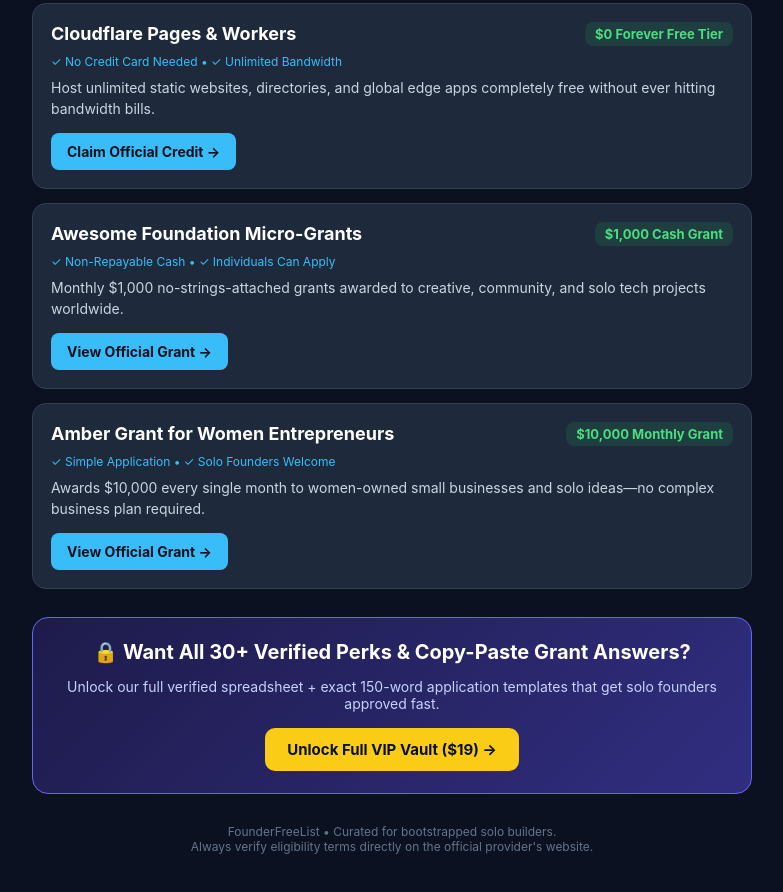
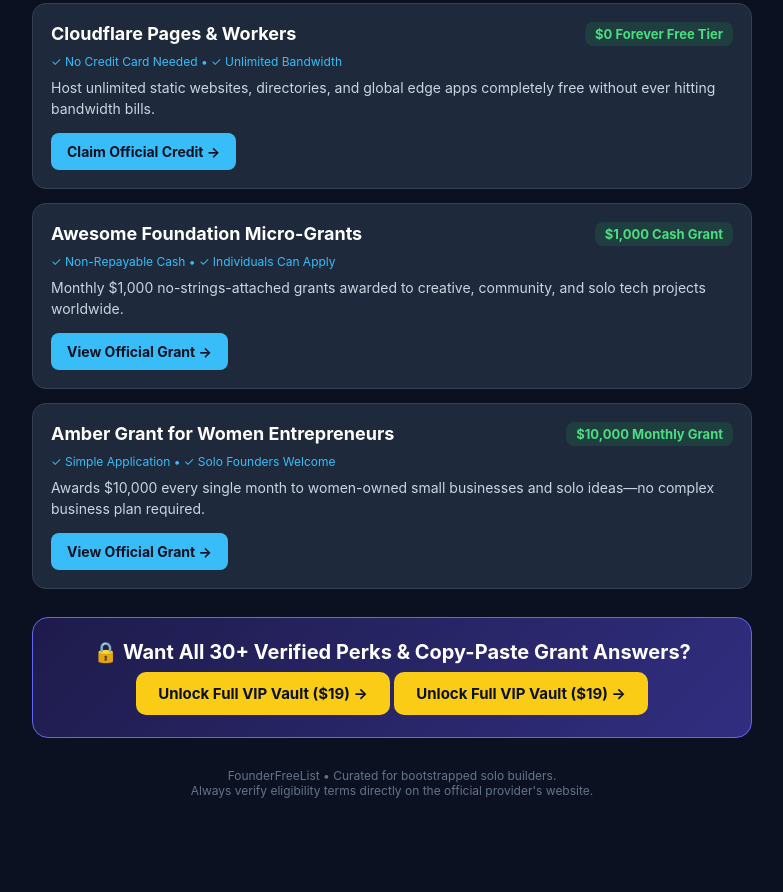
Before and after one commit to founderfreelist-code/founderfreelist-code.github.io, a plain HTML site: page index.html in a window 1280 px wide. Shown: the part 1299-2191 px from the top of the page, without its empty margins (248-1031 px from the left). After the commit the page ends 2137 px from the top, so only its background shows below. Drawn offline with Linux system fonts and the light colour scheme.

Commit message:
Update index.html

```diff
--- a/index.html
+++ b/index.html
@@ -108,7 +108,8 @@
   <div class="vip-box">
         <h2>🔒 Want All 30+ Verified Perks &amp; Copy-Paste Grant Answers?</h2>
 
-    <p>Unlock our full verified spreadsheet + exact 150-word application templates that get solo founders approved fast.</p>
+        <a class="vip-btn" href="https://gumroad.com" target="_blank" rel="noopener">Unlock Full VIP Vault ($19) →</a>
+
                    <a class="vip-btn" href="https://gumroad.com" target="_blank" rel="noopener">Unlock Full VIP Vault ($19) →</a>
 
 
```
